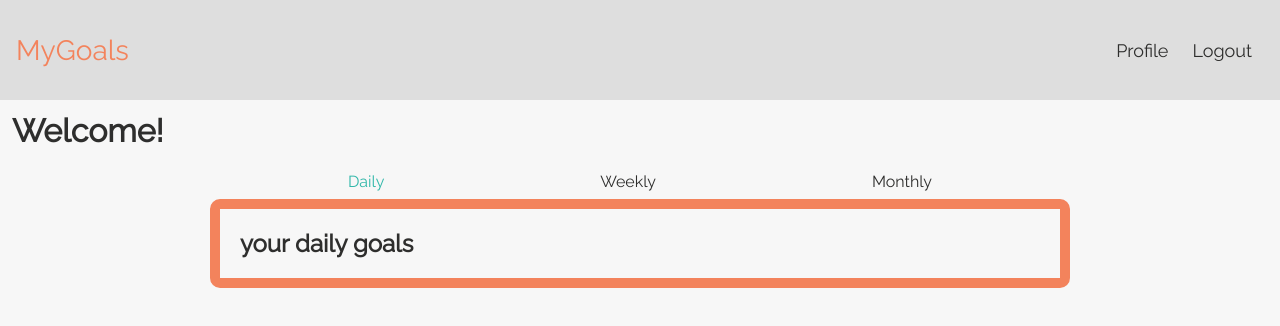
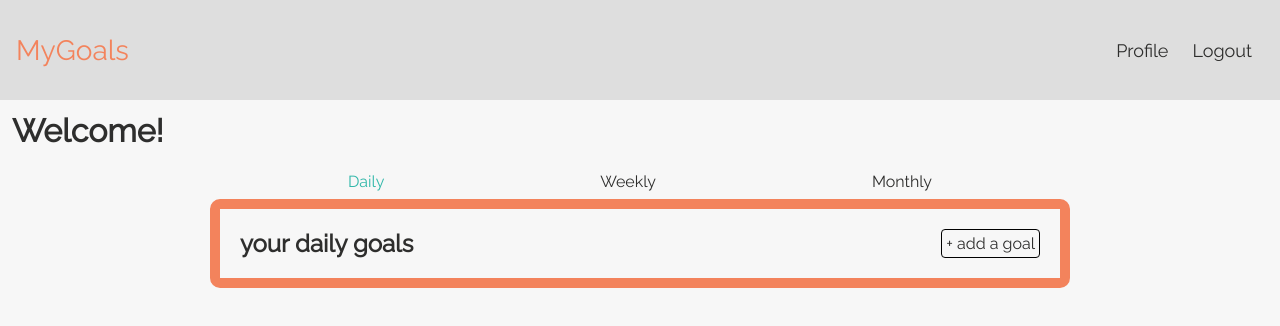
Before and after one commit to lhilt/goal-tracker-app, a React (Create React App) app: page /daily in a window 1280 px wide. Shown: the top 326 px of the page. Built offline with nearby package versions, Linux system fonts and the light colour scheme; a web font is replaced by a local one.

Commit message:
Incorporate "mapDispatchToProps" for adding a new goal

```diff
--- a/src/components/Dashboard/Goals/Goal/index.tsx
+++ b/src/components/Dashboard/Goals/Goal/index.tsx
@@ -24,7 +24,7 @@ const mapStateToProps = (state: ReduxState, ownProps: OwnProps) => {
   return ({
     goal: state.goals[ownProps.goalId]
   });
-}
+};
 
 export default
   connect<StoreProps, {}, OwnProps, ReduxState>(mapStateToProps)(Goal);
--- a/src/components/Dashboard/Goals/Goals.scss
+++ b/src/components/Dashboard/Goals/Goals.scss
@@ -7,3 +7,18 @@ $coral: #f3835c;
   border: 10px solid $coral;
   border-radius: 10px;
 }
+
+.goals-header {
+  display: flex;
+  justify-content: space-between;
+  align-items: center;
+}
+
+.add-goal-btn {
+  padding: 4px;
+  border: 1px solid black;
+  border-radius: 4px;
+  &:hover {
+    background: $coral;
+  }
+}
--- a/src/components/Dashboard/Goals/index.tsx
+++ b/src/components/Dashboard/Goals/index.tsx
@@ -1,8 +1,10 @@
 import React from 'react';
+import { Dispatch as ReduxDispatch } from 'redux';
 import { withRouter, RouteComponentProps } from 'react-router-dom';
 import { connect } from 'react-redux';
 import Goal from './Goal';
 import { TGoal, ReduxState } from '../../../types';
+import { addGoal, TGoalAction } from '../../../actions';
 import './Goals.scss';
 
 interface StoreProps {
@@ -11,13 +13,21 @@ interface StoreProps {
 
 type TParams = { goalType: string };
 type RouterProps = RouteComponentProps<TParams>;
-type TProps = StoreProps & RouterProps;
+type Props = StoreProps & RouterProps;
 
-const Goals: React.FC<TProps> = (props) => {
+type Dispatch = ReduxDispatch<TGoalAction>;
+interface DispatchProps {
+  onSubmit: (text: string) => void;
+}
+
+const Goals: React.FC<Props> = (props) => {
   const { goalType } = props.match.params;
   return (
     <div className="goal-category">
-      <h2>{`your ${goalType} goals`}</h2>
+      <div className="goals-header">
+        <h2>{`your ${goalType} goals`}</h2>
+        <div className="add-goal-btn">+ add a goal</div>
+      </div>
       <div className="goal-list">
         {props.goals.map((goal: TGoal) => (
           <Goal key={goal.id} goalId={goal.id} />
@@ -36,6 +46,16 @@ const mapStateToProps = (state: ReduxState, ownProps: RouterProps) => {
   });
 };
 
+const mapDispatchToProps = (dispatch: Dispatch, ownProps: RouterProps) => {
+  const { goalType } = ownProps.match.params;
+  return ({
+    onSubmit: (text: string) => dispatch(addGoal(text, goalType))
+  });
+};
+
 export default withRouter(
-  connect<StoreProps, {}, RouterProps, ReduxState>(mapStateToProps)(Goals)
+  connect<StoreProps, DispatchProps, RouterProps, ReduxState>(
+    mapStateToProps,
+    mapDispatchToProps
+  )(Goals)
 );
```
